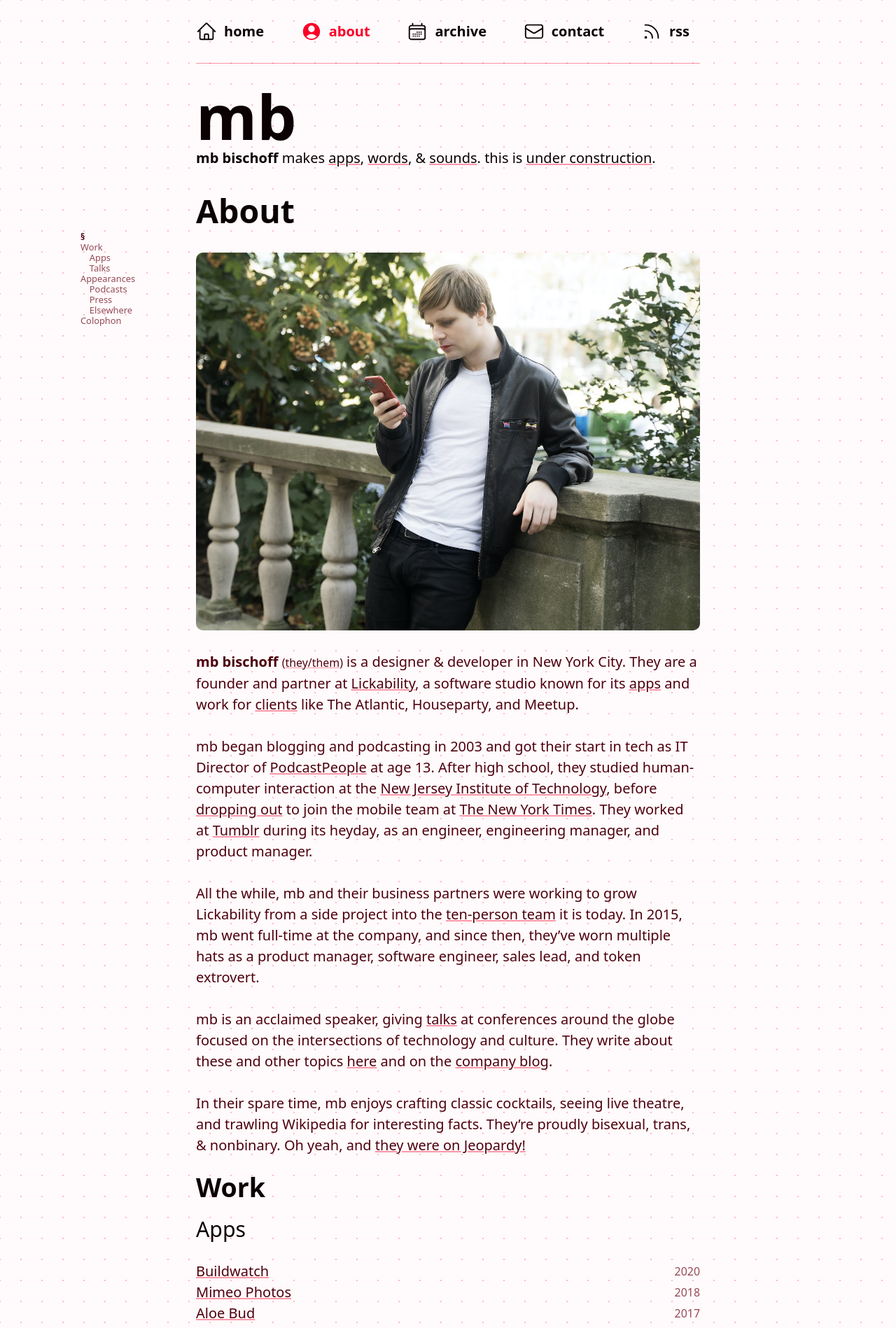
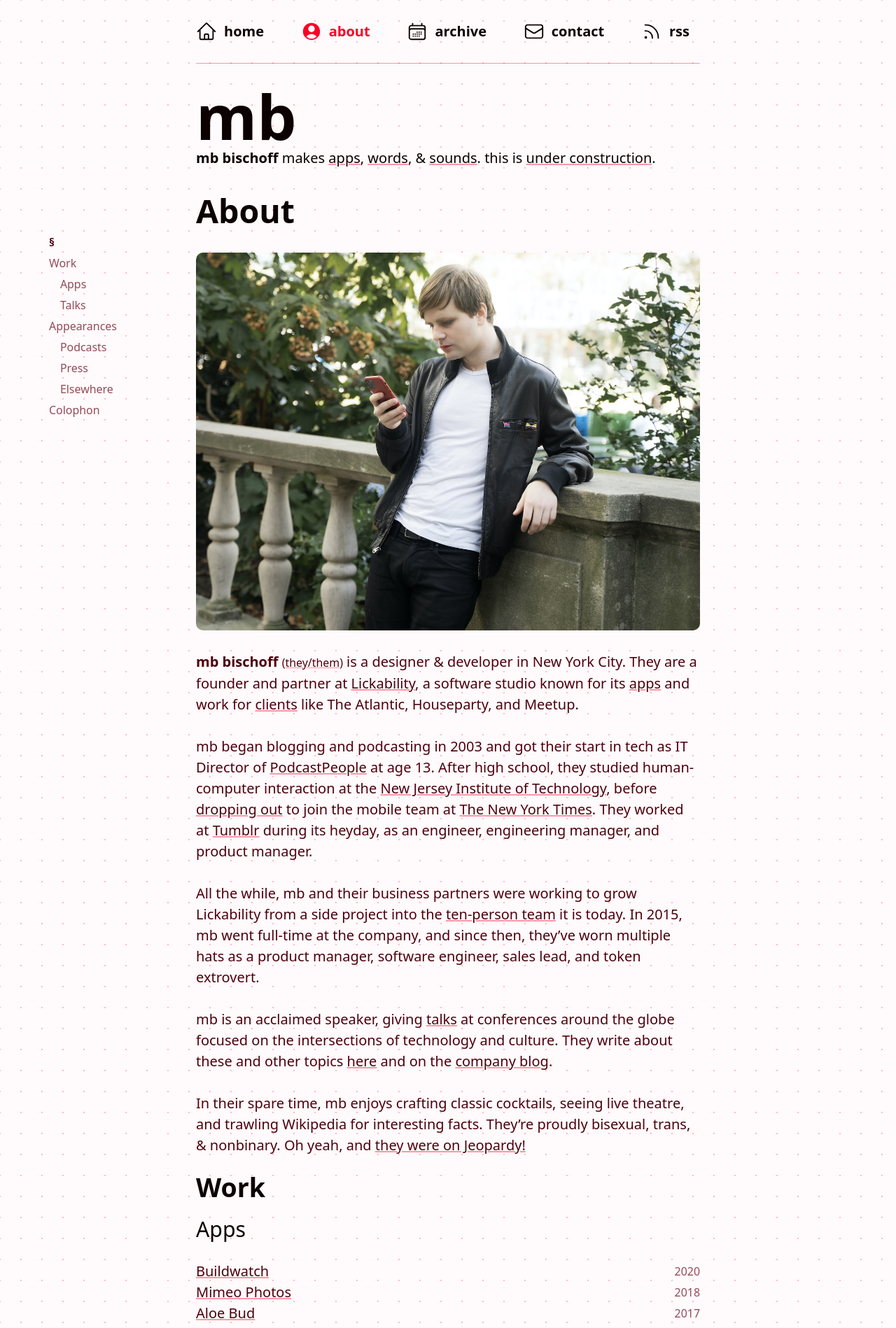
Before and after one commit to mbbischoff/website, a Jekyll site: the page built from about.markdown, in a window 1280 px wide. Shown: the top 1898 px of the page at 70% size. Built offline with Jekyll 4.4.1, drawn with Linux system fonts in a browser that asks for light colours; some web fonts are replaced; comment, search, counter and statistics services are not loaded; a style sheet for code colours, icons or effects is not loaded.

Commit message:
Reasonable size on mobile

```diff
--- a/_sass/base/_body.scss
+++ b/_sass/base/_body.scss
@@ -23,8 +23,8 @@ body {
 		color: var(--text);
 	}
 
-	font-size: var(--step--2);
-	line-height: 0.5rlh;
+	font-size: var(--step--1);
+	line-height: 1rlh;
 	color: var(--text-secondary);
 	padding-inline-start: 1em;
 	list-style-type: none;
@@ -34,8 +34,8 @@ body {
 		top: 1rlh;
 		overflow-y: auto;
 		float: left;
-		margin-inline-start: -6rlh;
-		max-width: 4rlh;
+		margin-inline-start: -8rlh;
+		max-width: 6rlh;
 		padding-inline-start: 1lh;
 	}
 
```
